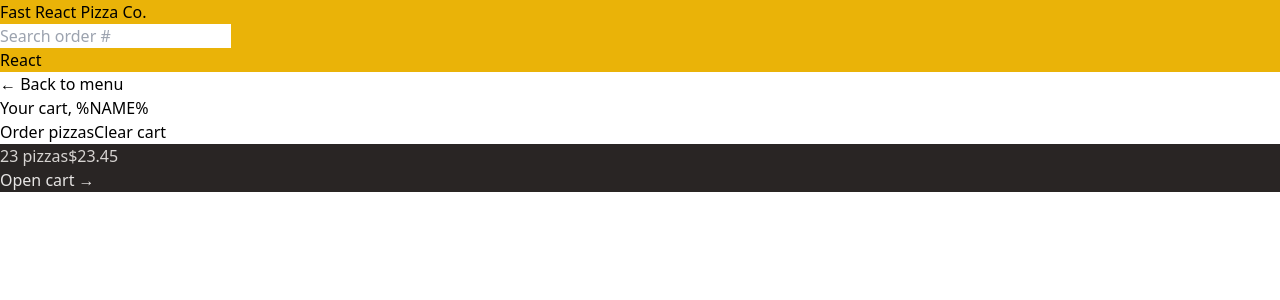
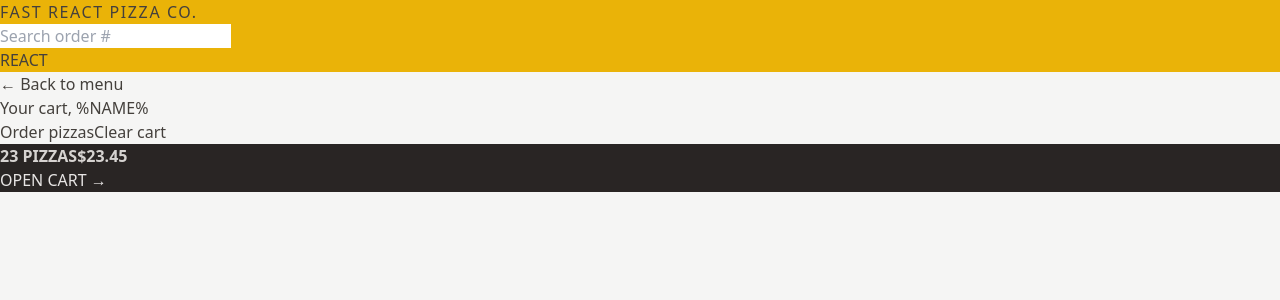
Before and after one commit to platisam/Fast_React_Pizza_Co., a React (Vite) app: page /cart in a window 1280 px wide. Shown: the top 300 px of the page. Built offline with nearby package versions, Linux system fonts and the light colour scheme.

Commit message:
styling text to Header and CartOverview component

```diff
--- a/index.html
+++ b/index.html
@@ -6,7 +6,7 @@
     <meta name="viewport" content="width=device-width, initial-scale=1.0" />
     <title>Fast React Pizza Co.</title>
   </head>
-  <body>
+  <body class="bg-stone-100 text-stone-700">
     <div id="root"></div>
     <script type="module" src="/src/main.jsx"></script>
   </body>
--- a/src/features/cart/CartOverview.jsx
+++ b/src/features/cart/CartOverview.jsx
@@ -2,8 +2,8 @@
 
 function CartOverview() {
   return (
-    <div className="bg-stone-800 text-stone-200">
-      <p className="text-stone-300">
+    <div className="bg-stone-800 uppercase text-stone-200">
+      <p className="font-semibold text-stone-300">
         <span>23 pizzas</span>
         <span>$23.45</span>
       </p>
--- a/src/ui/Header.jsx
+++ b/src/ui/Header.jsx
@@ -3,8 +3,8 @@
 
 const Header = () => {
   return (
-    <header className="bg-yellow-500">
-      <Link to="/">Fast React Pizza Co.</Link>
+    <header className="bg-yellow-500 uppercase">
+      <Link to="/" className="tracking-widest">Fast React Pizza Co.</Link>
 
       <SearchOrder />
 
--- a/src/ui/Home.jsx
+++ b/src/ui/Home.jsx
@@ -1,7 +1,7 @@
 function Home() {
   return (
     <div>
-      <h1 className="text-xl text-stone-700 font-semibold text-center">
+      <h1 className="text-xl font-semibold text-center">
         The best pizza.
         <br />
         <span className="text-yellow-500">
```
